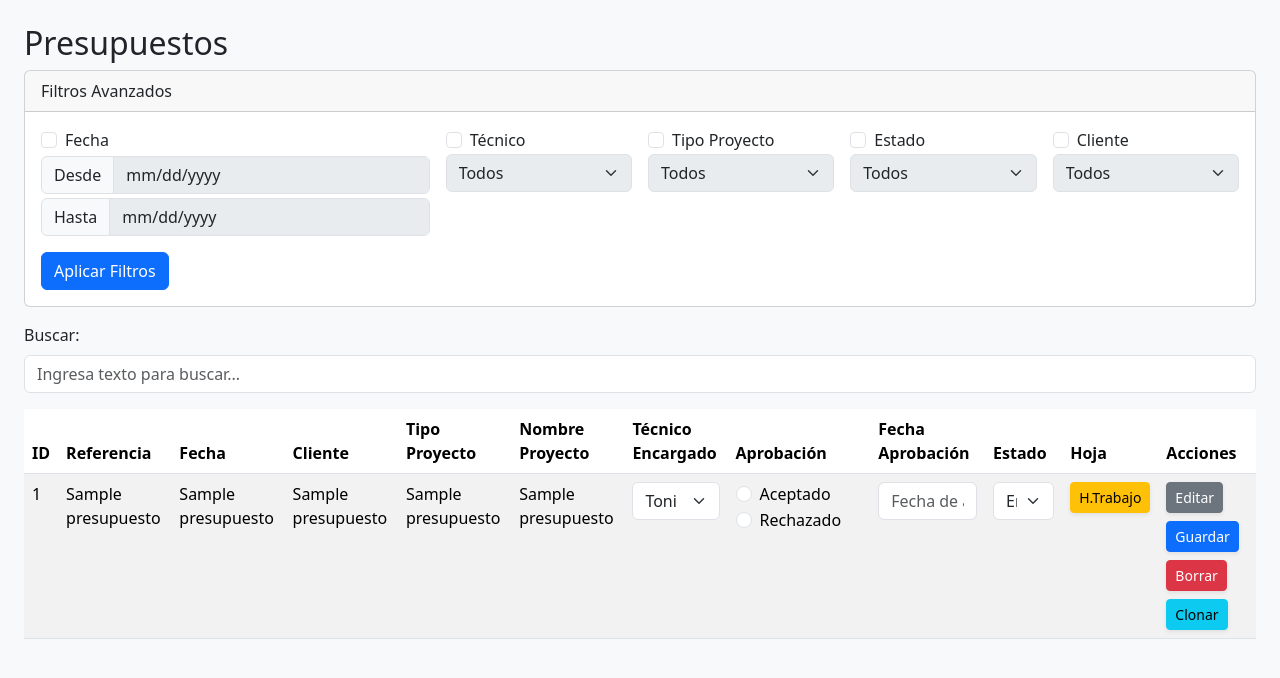
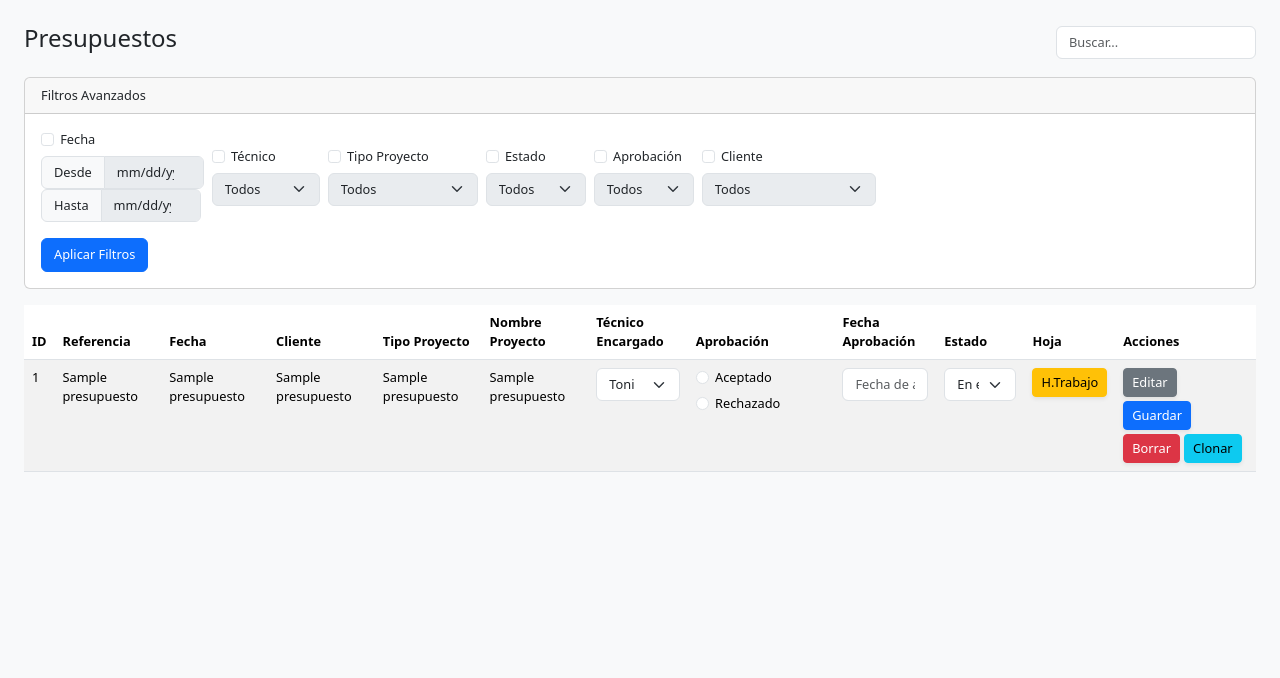
Before and after one commit to merono1/AM2.1, a Flask app: template templates/presupuestos_list.html in a window 1280 px wide. Shown: the part 56-734 px from the top of the page. Run offline with Flask 3, Linux system fonts and the light colour scheme; the template is opened without the code that fills it: most values are stand-ins (such as "Sample title", 1, 10 or a date in 2020).

Commit message:
dia 08-04

```diff
--- a/templates/presupuestos_list.html
+++ b/templates/presupuestos_list.html
@@ -1,97 +1,130 @@
 {% extends "layout.html" %}
 {% block content %}
+{% set clientNames = [] %}
+{% for p in presupuestos %}
+  {% if p[3] not in clientNames %}
+    {% set _ = clientNames.append(p[3]) %}
+  {% endif %}
+{% endfor %}
 <div class="container-fluid mt-4">
-  <h2>Presupuestos</h2>
+  <!-- Cabecera con título y buscador -->
+  <div class="row mb-3 align-items-center">
+    <div class="col-md-8">
+      <h2 style="font-size:1.5rem;">Presupuestos</h2>
+    </div>
+    <div class="col-md-4 text-end">
+      <input type="text" id="searchInput" class="form-control" placeholder="Buscar..." style="max-width:200px; display:inline-block; font-size:0.8rem;">
+    </div>
+  </div>
 
-  <!-- Contenedor de Filtros Avanzados -->
-  <div class="card mb-3">
-    <div class="card-header">Filtros Avanzados</div>
+  <!-- Contenedor de Filtros Avanzados en una sola línea -->
+  <div class="card mb-3" style="font-size:0.8rem;">
+    <div class="card-header" style="font-size:0.8rem;">Filtros Avanzados</div>
     <div class="card-body">
-      <div class="row g-3">
-        <!-- Filtro Fecha (Desde y Hasta) -->
-        <div class="col-md-4">
+      <div class="row g-2 align-items-center">
+        <!-- Filtro Fecha -->
+        <div class="col-auto">
           <div class="form-check">
             <input class="form-check-input" type="checkbox" id="filterFechaCheck">
             <label class="form-check-label" for="filterFechaCheck">Fecha</label>
           </div>
-          <div class="input-group mt-1">
-            <span class="input-group-text">Desde</span>
-            <input type="date" id="filterFechaDesde" class="form-control" disabled>
+          <div class="input-group">
+            <span class="input-group-text" style="font-size:0.8rem;">Desde</span>
+            <input type="date" id="filterFechaDesde" class="form-control" disabled style="max-width:100px; font-size:0.8rem;">
           </div>
-          <div class="input-group mt-1">
-            <span class="input-group-text">Hasta</span>
-            <input type="date" id="filterFechaHasta" class="form-control" disabled>
+          <div class="input-group">
+            <span class="input-group-text" style="font-size:0.8rem;">Hasta</span>
+            <input type="date" id="filterFechaHasta" class="form-control" disabled style="max-width:100px; font-size:0.8rem;">
           </div>
         </div>
-        <!-- Filtro Técnico Encargado -->
-        <div class="col-md-2">
+        <!-- Filtro Técnico -->
+        <div class="col-auto">
           <div class="form-check">
             <input class="form-check-input" type="checkbox" id="filterTecnicoCheck">
             <label class="form-check-label" for="filterTecnicoCheck">Técnico</label>
           </div>
-          <select id="filterTecnico" class="form-select" disabled>
+          <select id="filterTecnico" class="form-select" disabled style="max-width:120px; font-size:0.8rem;">
             <option value="">Todos</option>
             <option value="Toni">Toni</option>
             <option value="Alejandro">Alejandro</option>
             <option value="Blas">Blas</option>
           </select>
         </div>
-        <!-- Filtro Tipo de Proyecto -->
-        <div class="col-md-2">
+        <!-- Filtro Tipo Proyecto -->
+        <div class="col-auto">
           <div class="form-check">
             <input class="form-check-input" type="checkbox" id="filterTipoCheck">
             <label class="form-check-label" for="filterTipoCheck">Tipo Proyecto</label>
           </div>
-          <select id="filterTipo" class="form-select" disabled>
+          <select id="filterTipo" class="form-select" disabled style="max-width:150px; font-size:0.8rem;">
             <option value="">Todos</option>
-            <!-- Opciones de ejemplo; ajusta según tus datos -->
-            <option value="tipo1">Tipo1</option>
-            <option value="tipo2">Tipo2</option>
-            <option value="tipo3">Tipo3</option>
+            <option value="Reforma (varios oficios)">Reforma (varios oficios)</option>
+            <option value="Albañilería">Albañilería</option>
+            <option value="Fontanería">Fontanería</option>
+            <option value="Electricidad">Electricidad</option>
+            <option value="Carpintería (madera)">Carpintería (madera)</option>
+            <option value="Carpintería metálica / cerrajería">Carpintería metálica / cerrajería</option>
+            <option value="Climatización / aire acondicionado">Climatización / aire acondicionado</option>
+            <option value="Calefacción">Calefacción</option>
+            <option value="Energía solar (fotovoltaica / térmica)">Energía solar (fotovoltaica / térmica)</option>
+            <option value="Gas">Gas</option>
+            <option value="Ascensores">Ascensores</option>
+            <option value="Pintura">Pintura</option>
+            <option value="Vidrios y acristalamientos">Vidrios y acristalamientos</option>
+            <option value="Jardinería / paisajismo">Jardinería / paisajismo</option>
+            <option value="Antenas y telecomunicaciones">Antenas y telecomunicaciones</option>
+            <option value="Protección contra incendios">Protección contra incendios</option>
+            <option value="Domótica y automatización">Domótica y automatización</option>
           </select>
         </div>
         <!-- Filtro Estado -->
-        <div class="col-md-2">
+        <div class="col-auto">
           <div class="form-check">
             <input class="form-check-input" type="checkbox" id="filterEstadoCheck">
             <label class="form-check-label" for="filterEstadoCheck">Estado</label>
           </div>
-          <select id="filterEstado" class="form-select" disabled>
+          <select id="filterEstado" class="form-select" disabled style="max-width:100px; font-size:0.8rem;">
             <option value="">Todos</option>
-            <option value="En estudio">En estudio</option>
-            <option value="Estudiado">Estudiado</option>
-            <option value="Revision">Revision</option>
-            <option value="Enviado">Enviado</option>
-            <option value="Pendiente de envio">Pendiente de envio</option>
-            <option value="Ejecutado en ejecucion">Ejecutado en ejecucion</option>
+            <option value="en estudio">En estudio</option>
+            <option value="estudiado">Estudiado</option>
+            <option value="revision">Revision</option>
+            <option value="enviado">Enviado</option>
+            <option value="pendiente de envio">Pendiente de envio</option>
+            <option value="ejecutado en ejecucion">Ejecutado en ejecucion</option>
+          </select>
+        </div>
+        <!-- Filtro Aprobación -->
+        <div class="col-auto">
+          <div class="form-check">
+            <input class="form-check-input" type="checkbox" id="filterAprobacionCheck">
+            <label class="form-check-label" for="filterAprobacionCheck">Aprobación</label>
+          </div>
+          <select id="filterAprobacion" class="form-select" disabled style="max-width:100px; font-size:0.8rem;">
+            <option value="">Todos</option>
+            <option value="aceptado">Aceptado</option>
+            <option value="rechazado">Rechazado</option>
           </select>
         </div>
         <!-- Filtro Cliente -->
-        <div class="col-md-2">
+        <div class="col-auto">
           <div class="form-check">
             <input class="form-check-input" type="checkbox" id="filterClienteCheck">
             <label class="form-check-label" for="filterClienteCheck">Cliente</label>
           </div>
-          <select id="filterCliente" class="form-select" disabled>
+          <select id="filterCliente" class="form-select" disabled style="max-width:200px; font-size:0.8rem;">
             <option value="">Todos</option>
-            <!-- Opciones de ejemplo; reemplaza por tus datos -->
-            <option value="cliente1">Cliente1</option>
-            <option value="cliente2">Cliente2</option>
-            <option value="cliente3">Cliente3</option>
+            {% for client in clientNames %}
+              <option value="{{ client|trim }}">{{ client }}</option>
+            {% endfor %}
           </select>
         </div>
       </div>
-      <button id="applyFilters" class="btn btn-primary mt-3">Aplicar Filtros</button>
+      <button id="applyFilters" class="btn btn-primary mt-3" style="font-size:0.8rem;">Aplicar Filtros</button>
     </div>
   </div>
 
-  <!-- Filtro de Búsqueda Sencillo (sin tick) -->
-  <div class="mb-3">
-    <label for="searchInput" class="form-label">Buscar:</label>
-    <input type="text" id="searchInput" class="form-control" placeholder="Ingresa texto para buscar...">
-  </div>
-
-  <table class="table table-striped" id="presupuestosTable">
+  <!-- Tabla de Presupuestos -->
+  <table class="table table-striped" id="presupuestosTable" style="font-size:0.8rem;">
     <thead>
       <tr>
         <th>ID</th>
@@ -119,27 +152,27 @@
         <td>{{ p[4] }}</td>
         <td>{{ p[5] }}</td>
         <td>
-          <select class="form-select tecnico-select" title="Seleccione técnico encargado">
+          <select class="form-select tecnico-select" title="Seleccione técnico encargado" style="max-width:120px; font-size:0.8rem;">
             <option value="Toni" {% if p[6]=='Toni' %}selected{% endif %}>Toni</option>
             <option value="Alejandro" {% if p[6]=='Alejandro' %}selected{% endif %}>Alejandro</option>
             <option value="Blas" {% if p[6]=='Blas' %}selected{% endif %}>Blas</option>
           </select>
         </td>
         <td>
-          <div class="form-check form-check-inline">
+          <div class="form-check form-check-inline" style="font-size:0.8rem;">
             <input type="radio" class="form-check-input estado-radio" name="estado_{{ p[0] }}" value="aceptado" {% if p[7]=='aceptado' %}checked{% endif %} title="Aprobado">
             <label class="form-check-label" title="Aprobado">Aceptado</label>
           </div>
-          <div class="form-check form-check-inline">
+          <div class="form-check form-check-inline" style="font-size:0.8rem;">
             <input type="radio" class="form-check-input estado-radio" name="estado_{{ p[0] }}" value="rechazado" {% if p[7]=='rechazado' %}checked{% endif %} title="Rechazado">
             <label class="form-check-label" title="Rechazado">Rechazado</label>
           </div>
         </td>
         <td>
-          <input type="text" class="form-control fecha-aprobacion" readonly value="{{ p[8] or '' }}" title="Fecha de aprobación" placeholder="Fecha de aprobación">
+          <input type="text" class="form-control fecha-aprobacion" readonly value="{{ p[8] or '' }}" title="Fecha de aprobación" placeholder="Fecha de aprobación" style="max-width:100px; font-size:0.8rem;">
         </td>
         <td>
-          <select class="form-select estado-select" title="Seleccione estado">
+          <select class="form-select estado-select" title="Seleccione estado" style="max-width:120px; font-size:0.8rem;">
             <option value="En estudio" {% if p[9]=='En estudio' %}selected{% endif %}>En estudio</option>
             <option value="Estudiado" {% if p[9]=='Estudiado' %}selected{% endif %}>Estudiado</option>
             <option value="Revision" {% if p[9]=='Revision' %}selected{% endif %}>Revision</option>
@@ -149,17 +182,17 @@
           </select>
         </td>
         <td>
-          <button type="button" class="btn btn-sm btn-warning hoja-btn" data-presupuesto-id="{{ p[0] }}" title="Abrir hoja de trabajo" style="border-radius: 0.25rem; box-shadow: 0 .125rem .25rem rgba(0,0,0,.075);">H.Trabajo</button>
+          <button type="button" class="btn btn-sm btn-warning hoja-btn" data-presupuesto-id="{{ p[0] }}" title="Abrir hoja de trabajo" style="border-radius:0.25rem; box-shadow:0 .125rem .25rem rgba(0,0,0,0.075); font-size:0.8rem;">H.Trabajo</button>
         </td>
         <td>
-          <div class="d-flex flex-wrap gap-2">
-            <button type="button" class="btn btn-sm btn-secondary modificar-btn" title="Editar presupuesto" style="border-radius: 0.25rem; box-shadow: 0 .125rem .25rem rgba(0,0,0,.075);">Editar</button>
-            <button type="button" class="btn btn-sm btn-primary guardar-btn" title="Guardar cambios" style="border-radius: 0.25rem; box-shadow: 0 .125rem .25rem rgba(0,0,0,.075);">Guardar</button>
+          <div class="d-flex flex-wrap gap-1">
+            <button type="button" class="btn btn-sm btn-secondary modificar-btn" title="Editar presupuesto" style="border-radius:0.25rem; box-shadow:0 .125rem .25rem rgba(0,0,0,0.075); font-size:0.8rem;">Editar</button>
+            <button type="button" class="btn btn-sm btn-primary guardar-btn" title="Guardar cambios" style="border-radius:0.25rem; box-shadow:0 .125rem .25rem rgba(0,0,0,0.075); font-size:0.8rem;">Guardar</button>
             <form action="{{ url_for('presupuestos_bp.borrar_presupuesto', id=p[0]) }}" method="post" class="d-inline" onsubmit="return confirm('¿Está seguro de borrar este presupuesto?');">
-              <button type="submit" class="btn btn-sm btn-danger" title="Borrar presupuesto" style="border-radius: 0.25rem; box-shadow: 0 .125rem .25rem rgba(0,0,0,.075);">Borrar</button>
+              <button type="submit" class="btn btn-sm btn-danger" title="Borrar presupuesto" style="border-radius:0.25rem; box-shadow:0 .125rem .25rem rgba(0,0,0,0.075); font-size:0.8rem;">Borrar</button>
             </form>
             <form action="{{ url_for('presupuestos_bp.clonar_presupuesto', id=p[0]) }}" method="post" class="d-inline">
-              <button type="submit" class="btn btn-sm btn-info" title="Clonar presupuesto" style="border-radius: 0.25rem; box-shadow: 0 .125rem .25rem rgba(0,0,0,.075);">Clonar</button>
+              <button type="submit" class="btn btn-sm btn-info" title="Clonar presupuesto" style="border-radius:0.25rem; box-shadow:0 .125rem .25rem rgba(0,0,0,0.075); font-size:0.8rem;">Clonar</button>
             </form>
           </div>
         </td>
@@ -182,17 +215,17 @@
       </div>
       <div class="modal-footer">
         <form id="generarNuevoForm" method="post" class="d-inline">
-          <button type="submit" class="btn btn-primary" title="Generar nuevo archivo de trabajo" style="border-radius: 0.25rem; box-shadow: 0 .125rem .25rem rgba(0,0,0,.075);">Generar Nuevo</button>
+          <button type="submit" class="btn btn-primary" title="Generar nuevo archivo de trabajo" style="border-radius:0.25rem; box-shadow:0 .125rem .25rem rgba(0,0,0,0.075); font-size:0.8rem;">Generar Nuevo</button>
         </form>
-        <a href="{{ url_for('hojas_trabajo_bp.listar_hojas') }}" class="btn btn-secondary" title="Editar archivo existente" style="border-radius: 0.25rem; box-shadow: 0 .125rem .25rem rgba(0,0,0,.075);">Editar Archivo</a>
+        <a href="{{ url_for('hojas_trabajo_bp.listar_hojas') }}" class="btn btn-secondary" title="Editar archivo existente" style="border-radius:0.25rem; box-shadow:0 .125rem .25rem rgba(0,0,0,0.075); font-size:0.8rem;">Editar Archivo</a>
       </div>
     </div>
   </div>
 </div>
 
 <script>
-  document.addEventListener("DOMContentLoaded", function(){
-    // Habilitar/deshabilitar cada filtro según el tick
+document.addEventListener("DOMContentLoaded", function() {
+    // Habilitar/deshabilitar controles de filtros avanzados
     document.getElementById("filterFechaCheck").addEventListener("change", function() {
         document.getElementById("filterFechaDesde").disabled = !this.checked;
         document.getElementById("filterFechaHasta").disabled = !this.checked;
@@ -209,9 +242,12 @@
     document.getElementById("filterClienteCheck").addEventListener("change", function() {
         document.getElementById("filterCliente").disabled = !this.checked;
     });
+    document.getElementById("filterAprobacionCheck").addEventListener("change", function() {
+        document.getElementById("filterAprobacion").disabled = !this.checked;
+    });
 
+    // Función para aplicar todos los filtros (búsqueda simple + avanzados)
     function applyAllFilters() {
-      // Valores de filtros avanzados
         var filterFechaActive = document.getElementById("filterFechaCheck").checked;
         var fechaDesde = document.getElementById("filterFechaDesde").value;
         var fechaHasta = document.getElementById("filterFechaHasta").value;
@@ -221,93 +257,103 @@
         var filterTipo = document.getElementById("filterTipo").value.toLowerCase();
         var filterEstadoActive = document.getElementById("filterEstadoCheck").checked;
         var filterEstado = document.getElementById("filterEstado").value.toLowerCase();
+        var filterAprobacionActive = document.getElementById("filterAprobacionCheck").checked;
+        var filterAprobacion = document.getElementById("filterAprobacion").value.toLowerCase();
         var filterClienteActive = document.getElementById("filterClienteCheck").checked;
         var filterCliente = document.getElementById("filterCliente").value.toLowerCase();
 
-      // Valor del filtro de búsqueda sencillo
         var searchValue = document.getElementById("searchInput").value.toLowerCase();
 
         var rows = document.querySelectorAll("#presupuestosTable tbody tr");
         rows.forEach(function(row) {
-        // Se usan innerText para capturar el contenido visible
+            var showRow = true;
+            // Búsqueda simple en celdas 0 a 5 (ID, Referencia, Fecha, Cliente, Tipo Proyecto, Nombre Proyecto)
+            var cellText = "";
+            for (var i = 0; i <= 5; i++) {
+                if (row.cells[i]) {
+                    cellText += row.cells[i].innerText.toLowerCase() + " ";
+                }
+            }
+            if (searchValue && cellText.indexOf(searchValue) === -1) {
+                showRow = false;
+            }
+            // Filtro por fecha (columna 2)
+            if (filterFechaActive && row.cells[2]) {
                 var fechaText = row.cells[2].innerText.trim();
-        var clienteText = row.cells[3].innerText.trim().toLowerCase();
-        var tipoText = row.cells[4].innerText.trim().toLowerCase();
-        var tecnicoText = row.cells[6].innerText.trim().toLowerCase();
-        var estadoText = row.cells[9].innerText.trim().toLowerCase();
-        var rowText = row.innerText.toLowerCase();
-
-        var showRow = true;
-
-        // Filtro por fecha (columna 2) si está activo y la celda contiene una fecha
-        if (filterFechaActive && fechaText) {
+                if (fechaText) {
                     var rowDate = new Date(fechaText);
-          if (!isNaN(rowDate)) {  // solo si la fecha es válida
-            if (fechaDesde) {
-              var desdeDate = new Date(fechaDesde);
-              if (rowDate < desdeDate) showRow = false;
+                    if (!isNaN(rowDate)) {
+                        if (fechaDesde && rowDate < new Date(fechaDesde)) {
+                            showRow = false;
                         }
-            if (fechaHasta) {
-              var hastaDate = new Date(fechaHasta);
-              if (rowDate > hastaDate) showRow = false;
+                        if (fechaHasta && rowDate > new Date(fechaHasta)) {
+                            showRow = false;
                         }
                     }
                 }
-
-        // Filtro por técnico (columna 6)
-        if (filterTecnicoActive && filterTecnico !== "" && tecnicoText.indexOf(filterTecnico) === -1) {
+            }
+            // Filtro por técnico (columna 6, usando el value del select)
+            if (filterTecnicoActive && row.cells[6]) {
+                var tecnicoSelect = row.cells[6].querySelector("select");
+                var tecnicoVal = tecnicoSelect ? tecnicoSelect.value.toLowerCase() : "";
+                if (filterTecnico && tecnicoVal.indexOf(filterTecnico) === -1) {
                     showRow = false;
                 }
+            }
             // Filtro por tipo de proyecto (columna 4)
-        if (filterTipoActive && filterTipo !== "" && tipoText.indexOf(filterTipo) === -1) {
+            if (filterTipoActive && row.cells[4]) {
+                var tipoVal = row.cells[4].innerText.trim().toLowerCase();
+                if (filterTipo && tipoVal.indexOf(filterTipo) === -1) {
                     showRow = false;
                 }
-        // Filtro por estado (columna 9)
-        if (filterEstadoActive && filterEstado !== "" && estadoText.indexOf(filterEstado) === -1) {
+            }
+            // Filtro por estado (columna 9, usando el value del select)
+            if (filterEstadoActive && row.cells[9]) {
+                var estadoSelect = row.cells[9].querySelector("select");
+                var estadoVal = estadoSelect ? estadoSelect.value.toLowerCase() : "";
+                if (filterEstado && estadoVal.indexOf(filterEstado) === -1) {
                     showRow = false;
                 }
-        // Filtro por cliente (columna 3)
-        if (filterClienteActive && filterCliente !== "" && clienteText.indexOf(filterCliente) === -1) {
+            }
+            // Filtro por aprobación (columna 7, usando el radio seleccionado)
+            if (filterAprobacionActive && row.cells[7]) {
+                var aprobacionRadio = row.cells[7].querySelector("input.estado-radio:checked");
+                var aprobacionVal = aprobacionRadio ? aprobacionRadio.value.toLowerCase() : "";
+                if (filterAprobacion && aprobacionVal.indexOf(filterAprobacion) === -1) {
                     showRow = false;
                 }
-        // Filtro de búsqueda sencillo: se revisa todo el contenido de la fila
-        if (searchValue && rowText.indexOf(searchValue) === -1) {
+            }
+            // Filtro por cliente (columna 3)
+            if (filterClienteActive && row.cells[3]) {
+                var clienteVal = row.cells[3].innerText.trim().toLowerCase();
+                if (filterCliente && clienteVal.indexOf(filterCliente) === -1) {
                     showRow = false;
+                }
             }
             row.style.display = showRow ? "" : "none";
         });
     }
+    // Eventos de filtrado
+    document.getElementById("applyFilters").addEventListener("click", applyAllFilters);
+    document.getElementById("searchInput").addEventListener("keyup", applyAllFilters);
 
-    // Evento para el botón "Aplicar Filtros"
-    document.getElementById("applyFilters").addEventListener("click", function(){
-      applyAllFilters();
-    });
-
-    // Evento para el filtro de búsqueda (filtra en tiempo real)
-    document.getElementById("searchInput").addEventListener("keyup", function(){
-      applyAllFilters();
-    });
-
-    // Los scripts que ya tenías para el modal, modificar, guardar, etc.
+    // Modal y botones de acciones
     var hojaModal = new bootstrap.Modal(document.getElementById('hojaModal'));
-
     document.querySelectorAll(".hoja-btn").forEach(function(button) {
-      button.addEventListener("click", function(){
+        button.addEventListener("click", function() {
             var presupuestoId = this.getAttribute("data-presupuesto-id");
             var generarForm = document.getElementById("generarNuevoForm");
             generarForm.action = "/hojas_trabajo/clonar/" + presupuestoId;
             hojaModal.show();
         });
     });
-
     document.querySelectorAll(".modificar-btn").forEach(function(btn) {
-      btn.addEventListener("click", function(){
+        btn.addEventListener("click", function() {
             var row = this.closest("tr");
             var id = row.getAttribute("data-id");
             window.location.href = "{{ url_for('presupuestos_bp.editar_presupuesto', id=0) }}".replace("0", id);
         });
     });
-
     function guardarCambios(row) {
         var id = row.getAttribute("data-id");
         var tecnico = row.querySelector(".tecnico-select").value;
@@ -315,26 +361,23 @@
         var aprobacion = estadoRadio ? estadoRadio.value : "";
         var fecha_aprobacion = row.querySelector(".fecha-aprobacion").value;
         var estado = row.querySelector(".estado-select").value;
-
         var formData = new FormData();
         formData.append("tecnico", tecnico);
         formData.append("aprobacion", aprobacion);
         formData.append("fecha_aprobacion", fecha_aprobacion);
         formData.append("estado", estado);
-
         fetch("{{ url_for('presupuestos_bp.actualizar_presupuesto_estado', id=0) }}".replace("0", id), {
             method: "POST",
             body: formData
         }).then(response => response.text())
           .then(data => {
-          console.log("Cambios guardados correctamente para el presupuesto " + id);
+              console.log("Cambios guardados para el presupuesto " + id);
           }).catch(error => {
               console.error("Error al guardar los cambios", error);
           });
     }
-
     document.querySelectorAll("input.estado-radio").forEach(function(radio) {
-      radio.addEventListener("change", function(){
+        radio.addEventListener("change", function() {
             var row = this.closest("tr");
             var fechaInput = row.querySelector(".fecha-aprobacion");
             var today = new Date();
@@ -354,14 +397,12 @@
             guardarCambios(row);
         });
     });
-
     document.querySelectorAll(".guardar-btn").forEach(function(btn) {
-      btn.addEventListener("click", function(){
+        btn.addEventListener("click", function() {
             var row = this.closest("tr");
             guardarCambios(row);
         });
     });
 });
 </script>
-
 {% endblock %}
```
Also changed, not shown: data/app.db. Lines whose indentation alone changed are shown as unchanged.
